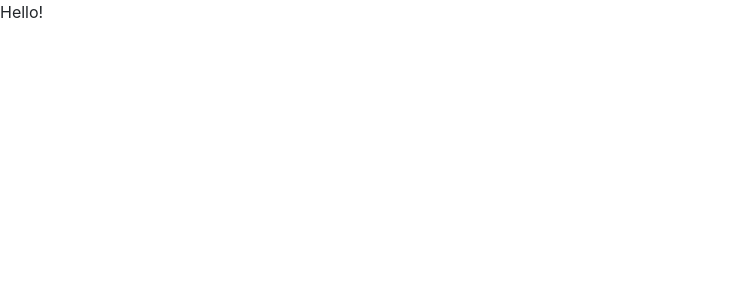
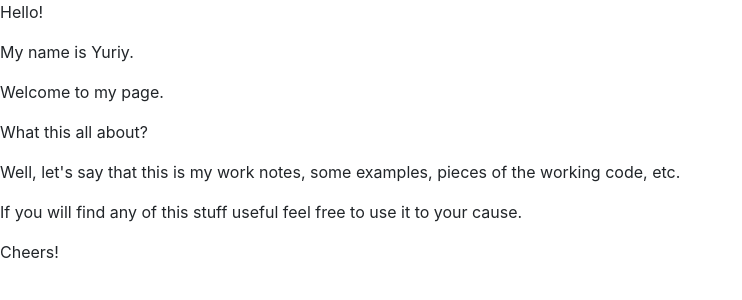
Before and after one commit to peacefullatom/dev, an Angular app: page /intro in a window 1280 px wide. Before the commit this address led to /. Shown: the top 300 px of the page, without its empty margins (0-742 px from the left). Built offline with nearby package versions, Linux system fonts and the light colour scheme.

Commit message:
added intro component

```diff
--- a/src/app/app-routing.module.ts
+++ b/src/app/app-routing.module.ts
@@ -1,10 +1,17 @@
 import { NgModule } from '@angular/core';
-import { Routes, RouterModule } from '@angular/router';
+import { RouterModule, Routes } from '@angular/router';
+import { introPath } from './const';
+import { IntroComponent } from './intro/intro.component';
+import { IntroModule } from './intro/intro.module';
 
-const routes: Routes = [{ path: '**', redirectTo: '' }];
+const routes: Routes = [
+  { path: introPath, component: IntroComponent },
+  { path: '', redirectTo: introPath, pathMatch: 'full' },
+  { path: '**', redirectTo: '' }
+];
 
 @NgModule({
-  imports: [RouterModule.forRoot(routes)],
+  imports: [RouterModule.forRoot(routes), IntroModule],
   exports: [RouterModule]
 })
 export class AppRoutingModule {}
--- a/src/app/app.component.html
+++ b/src/app/app.component.html
@@ -1,2 +1 @@
-Hello!
 <router-outlet></router-outlet>
--- /dev/null
+++ b/src/app/const.ts
@@ -0,0 +1 @@
+export const introPath = 'intro';
--- /dev/null
+++ b/src/app/intro/intro.component.html
@@ -0,0 +1,12 @@
+<p>Hello!</p>
+<p>My name is Yuriy.</p>
+<p>Welcome to my page.</p>
+<p>What this all about?</p>
+<p>
+  Well, let's say that this is my work notes, some examples, pieces of the
+  working code, etc.
+</p>
+<p>
+  If you will find any of this stuff useful feel free to use it to your cause.
+</p>
+<p>Cheers!</p>
--- /dev/null
+++ b/src/app/intro/intro.component.ts
@@ -0,0 +1,15 @@
+import { Component, OnInit } from '@angular/core';
+
+@Component({
+  selector: 'app-intro',
+  templateUrl: './intro.component.html',
+  styleUrls: ['./intro.component.scss']
+})
+export class IntroComponent implements OnInit {
+
+  constructor() { }
+
+  ngOnInit() {
+  }
+
+}
```
Also changed, not shown: src/app/intro/intro.module.ts (added, +11 -0 lines), src/app/intro/intro.component.scss (added), 1 other file (tests, documents, lock files or other folders).
